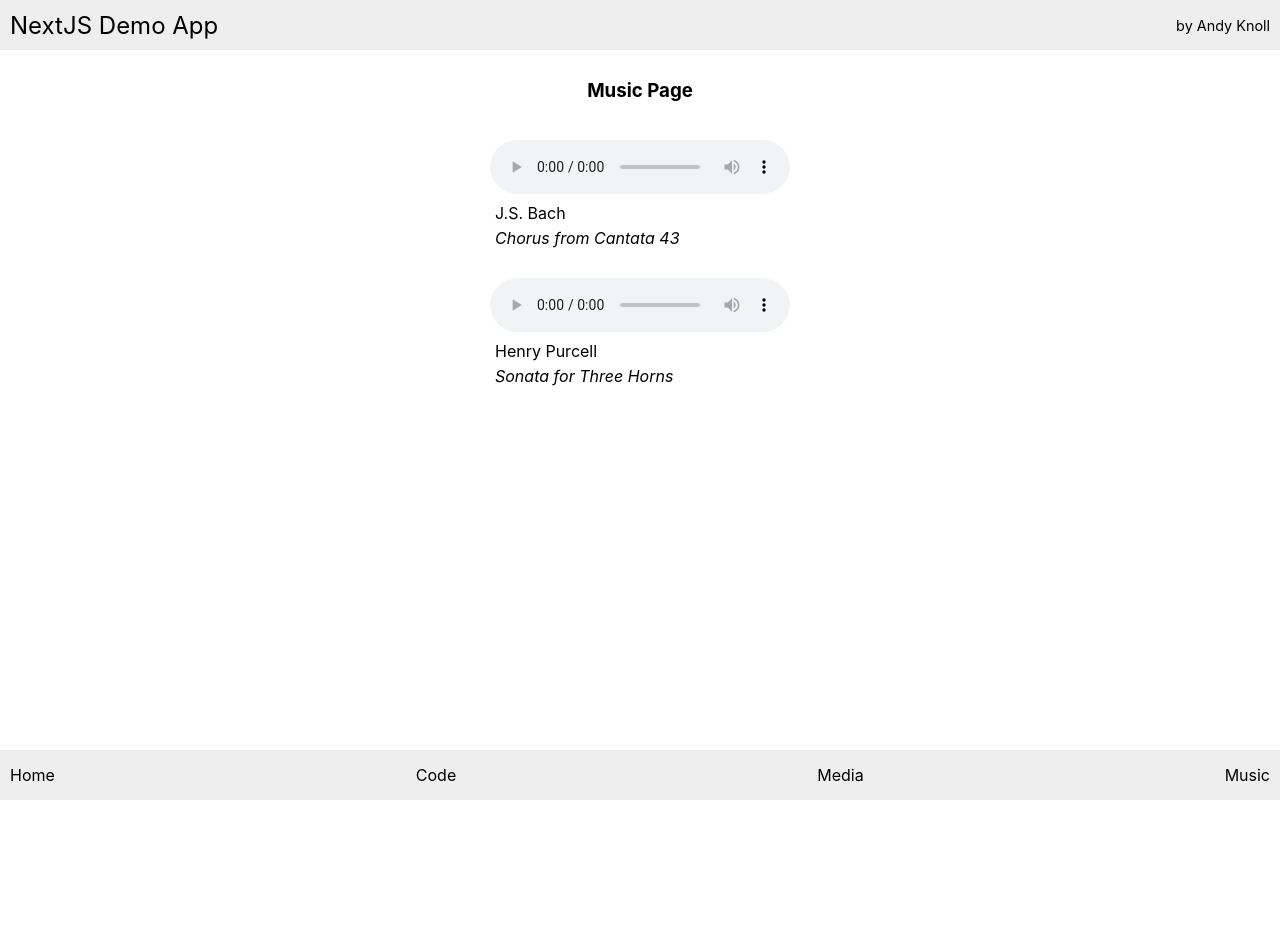
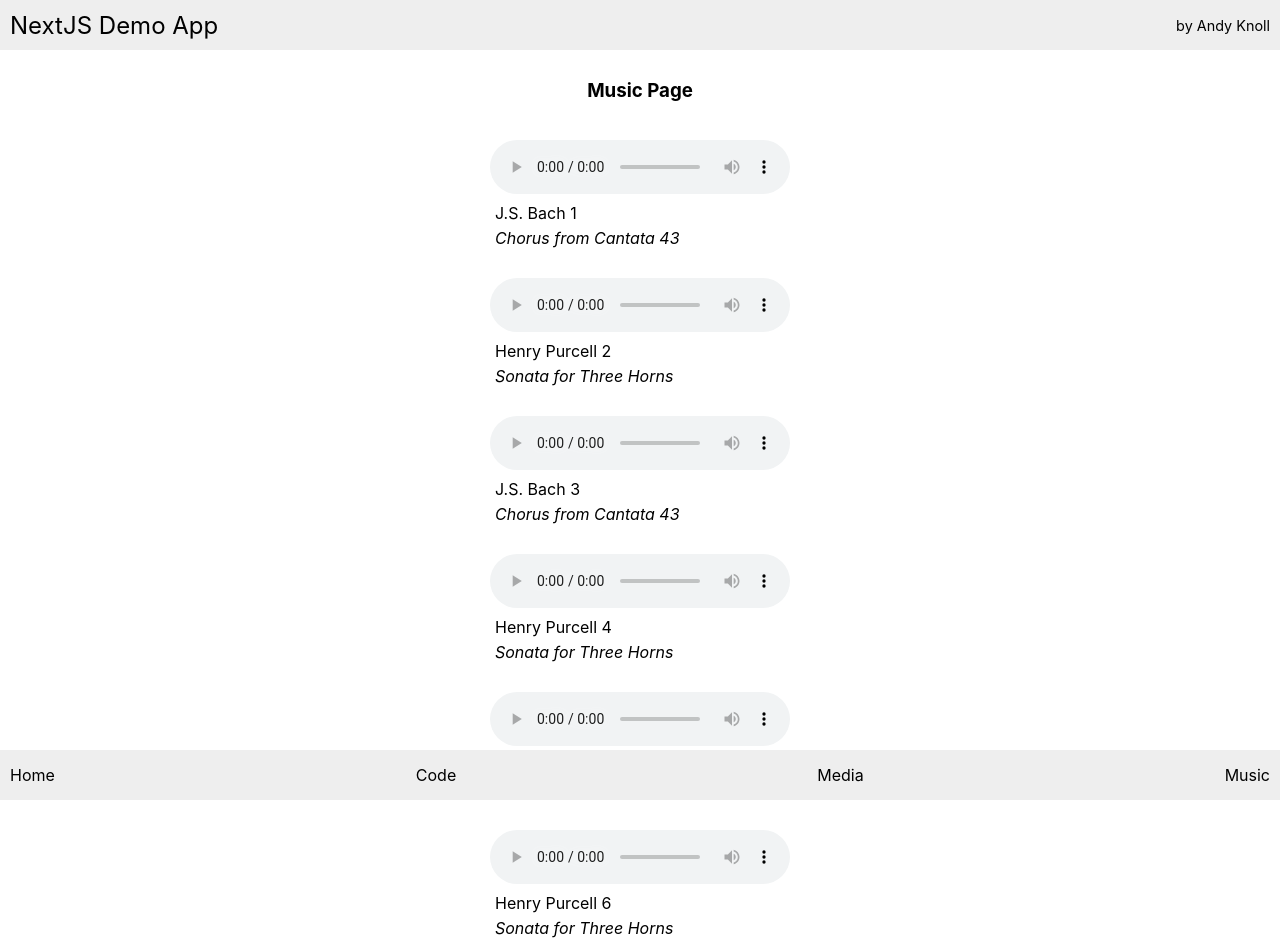
Before and after one commit to andyknoll/andy-nextjs-app, a Next.js app: page /music in a window 1280 px wide. Shown: the top 952 px of the page. Before the commit the page ends 800 px from the top, so only its background shows below. Built offline with nearby package versions, Linux system fonts and the light colour scheme.

Commit message:
removed media errors, fixed position Header and Footer

```diff
--- a/components/AppContent.js
+++ b/components/AppContent.js
@@ -11,7 +11,6 @@ const AppContent = props => {
     >
         Code Page
     </motion.h3>
-
 
     return (
         <motion.div
@@ -27,15 +26,14 @@ const AppContent = props => {
             {`
                 .app-content {
                     position: relative;
-                    bottom: 0px;
-                    height: calc(100vh - 100px);
+                    top: 50px;
                     padding: 10px;
                     display: flex;
                     flex-direction: column;
                     align-items: center;
                     justify-content: flex-start;
-                    min-height: 600px;
                     overflow: scrollY;
+                    // min-height: 600px;
                     // background-color: #dddddd;
                     // border: 1px solid green;
                 }
--- a/components/AppFooter.js
+++ b/components/AppFooter.js
@@ -9,6 +9,9 @@ const AppFooter = props => {
             <style jsx>
             {`
                 .app-footer {
+                    position: fixed;
+                    z-index: 9999;
+                    width: 100%;
                     bottom: 0px;
                     height: 50px;
                     padding: 10px;
--- a/components/AppHeader.js
+++ b/components/AppHeader.js
@@ -7,6 +7,9 @@ const AppHeader = props => {
             <style jsx>
             {`
                 .app-header {
+                    position: fixed;
+                    z-index: 9999;
+                    width: 100%;
                     top: 0px;
                     height: 50px;
                     padding: 10px;
--- a/pages/_app.js
+++ b/pages/_app.js
@@ -1,6 +1,7 @@
 import '../styles/globals.css'
 
 function MyApp({ Component, pageProps }) {
+  console.log("MyApp");
   return <Component {...pageProps} />
 }
 
--- a/pages/index.js
+++ b/pages/index.js
@@ -25,7 +25,7 @@ export default function Home() {
             animate={{ opacity: 1 }}
             transition={{ duration: .5, delay: 1 }}
         >
-          <p>Hello!</p>
+          <p>Hello there!</p>
           <br/>
           <p>
               This small site was built using NextJS and React.<br/><br/>
--- a/pages/music.js
+++ b/pages/music.js
@@ -5,6 +5,9 @@ import AppContent from '../components/AppContent'
 import AppFooter from '../components/AppFooter'
 
 import ReactAudioPlayer from 'react-audio-player';
+
+const BACH = "";
+const PURCELL = "";
 
 const MusicPage = props => {
 
@@ -17,21 +20,59 @@ const MusicPage = props => {
 
                 <div className="audio-player">
                     <ReactAudioPlayer
-                        src="media/JSBach.wav"
+                        src={BACH}
                         controls
                     />
-                    <p>J.S. Bach</p>
+                    <p>J.S. Bach 1</p>
                     <p className={"italic"}>Chorus from Cantata 43</p>
                 </div>
 
                 <div className="audio-player">
                     <ReactAudioPlayer
-                        src="media/Purcell.wav"
+                        src={PURCELL}
                         controls
                     />
-                    <p>Henry Purcell</p>
+                    <p>Henry Purcell 2</p>
                     <p className={"italic"}>Sonata for Three Horns</p>
                 </div>
+
+                <div className="audio-player">
+                    <ReactAudioPlayer
+                        src={BACH}
+                        controls
+                    />
+                    <p>J.S. Bach 3</p>
+                    <p className={"italic"}>Chorus from Cantata 43</p>
+                </div>
+
+                <div className="audio-player">
+                    <ReactAudioPlayer
+                        src={PURCELL}
+                        controls
+                    />
+                    <p>Henry Purcell 4</p>
+                    <p className={"italic"}>Sonata for Three Horns</p>
+                </div>
+
+                <div className="audio-player">
+                    <ReactAudioPlayer
+                        src={BACH}
+                        controls
+                    />
+                    <p>J.S. Bach 5</p>
+                    <p className={"italic"}>Chorus from Cantata 43</p>
+                </div>
+
+                <div className="audio-player">
+                    <ReactAudioPlayer
+                        src={PURCELL}
+                        controls
+                    />
+                    <p>Henry Purcell 6</p>
+                    <p className={"italic"}>Sonata for Three Horns</p>
+                </div>
+
+                <div className="horiz-spacer"></div>
 
             </AppContent>
 
@@ -51,6 +92,10 @@ const MusicPage = props => {
                 .italic {
                     font-style: italic;
                 }
+                .horiz-spacer {
+                    width: 100%;
+                    height: 50px;
+                }
             `}
             </style>
         </div>
```
Lines whose indentation alone changed are shown as unchanged.
